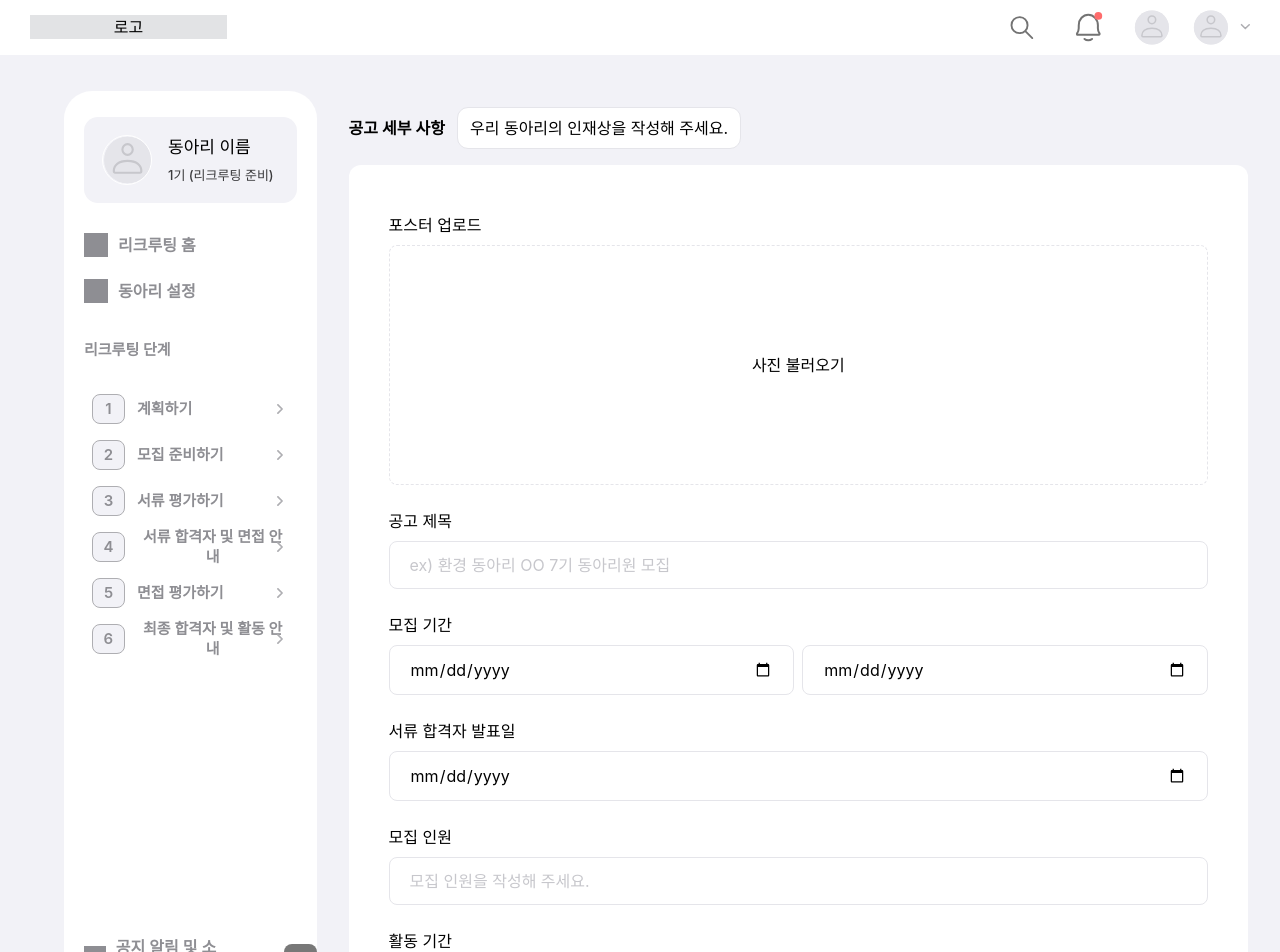
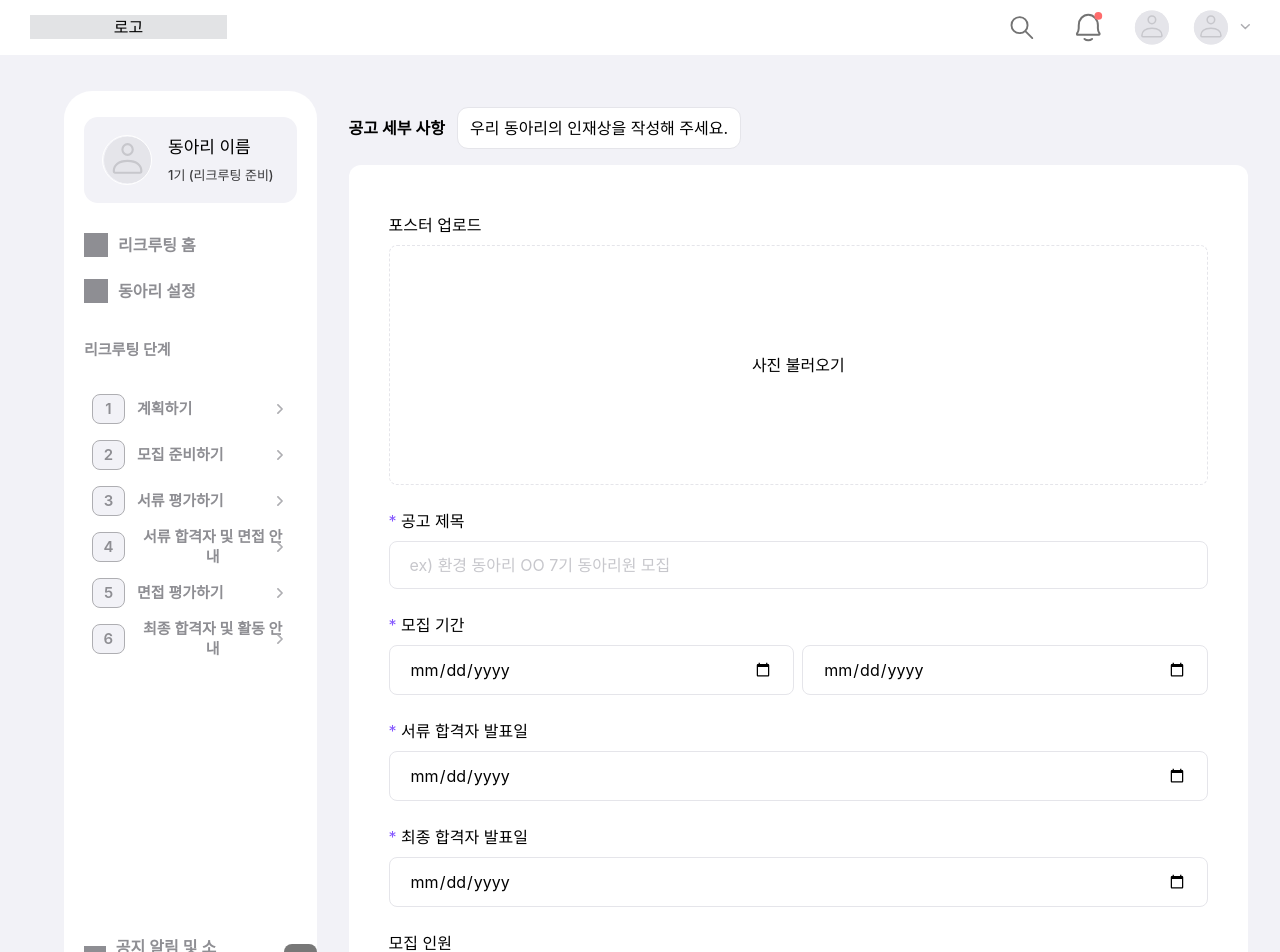
Before and after one commit to Cluting/cluting-frontend, a React (Create React App) app: page /recruting/02_prepare in a window 1280 px wide. Shown: the top 952 px of the page. Built offline with nearby package versions, Linux system fonts and the light colour scheme; a web font is replaced by a local one.

Commit message:
🔧 fix: required 처리 추가

```diff
--- a/src/components/recruting/_02_prepare/_03/AnnouncementDetails.tsx
+++ b/src/components/recruting/_02_prepare/_03/AnnouncementDetails.tsx
@@ -75,7 +75,10 @@ export default function AnnouncementDetails() {
         )}
       </button>
 
-      <label className="mt-6">공고 제목</label>
+      <label className="mt-6">
+        {" "}
+        <span className="text-main-100">* </span> 공고 제목
+      </label>
       <input
         type="text"
         aria-label="공고 제목"
@@ -86,25 +89,39 @@ export default function AnnouncementDetails() {
         className="input-background input-style"
       />
 
-      <label className="mt-6">모집 기간</label>
+      <label className="mt-6">
+        {" "}
+        <span className="text-main-100">* </span> 모집 기간
+      </label>
 
       <div className="w-full flex gap-2">
         <input
           type="date"
+          required
           min={new Date().toISOString().split("T")[0]}
           aria-label="모집 시작일"
           className="w-full input-background input-style"
         />
         <input
           type="date"
+          required
           min={new Date().toISOString().split("T")[0]}
           aria-label="모집 종료일"
           className="w-full input-background input-style"
         />
       </div>
 
-      <label className="mt-6">서류 합격자 발표일</label>
-      <input type="date" className="input-background input-style" />
+      <label className="mt-6">
+        {" "}
+        <span className="text-main-100">* </span> 서류 합격자 발표일
+      </label>
+      <input type="date" required className="input-background input-style" />
+
+      <label className="mt-6">
+        {" "}
+        <span className="text-main-100">* </span> 최종 합격자 발표일
+      </label>
+      <input type="date" required className="input-background input-style" />
 
       <label className="mt-6">모집 인원</label>
       <input
```
